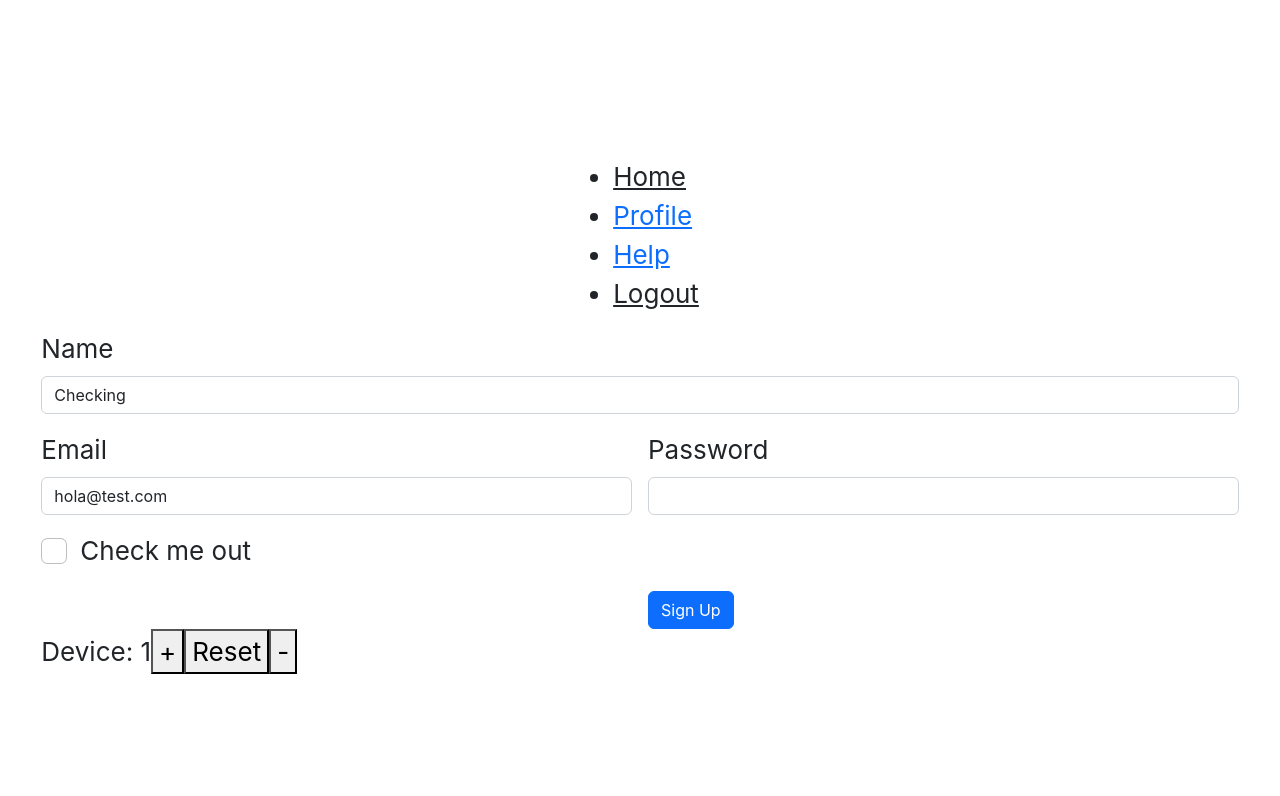
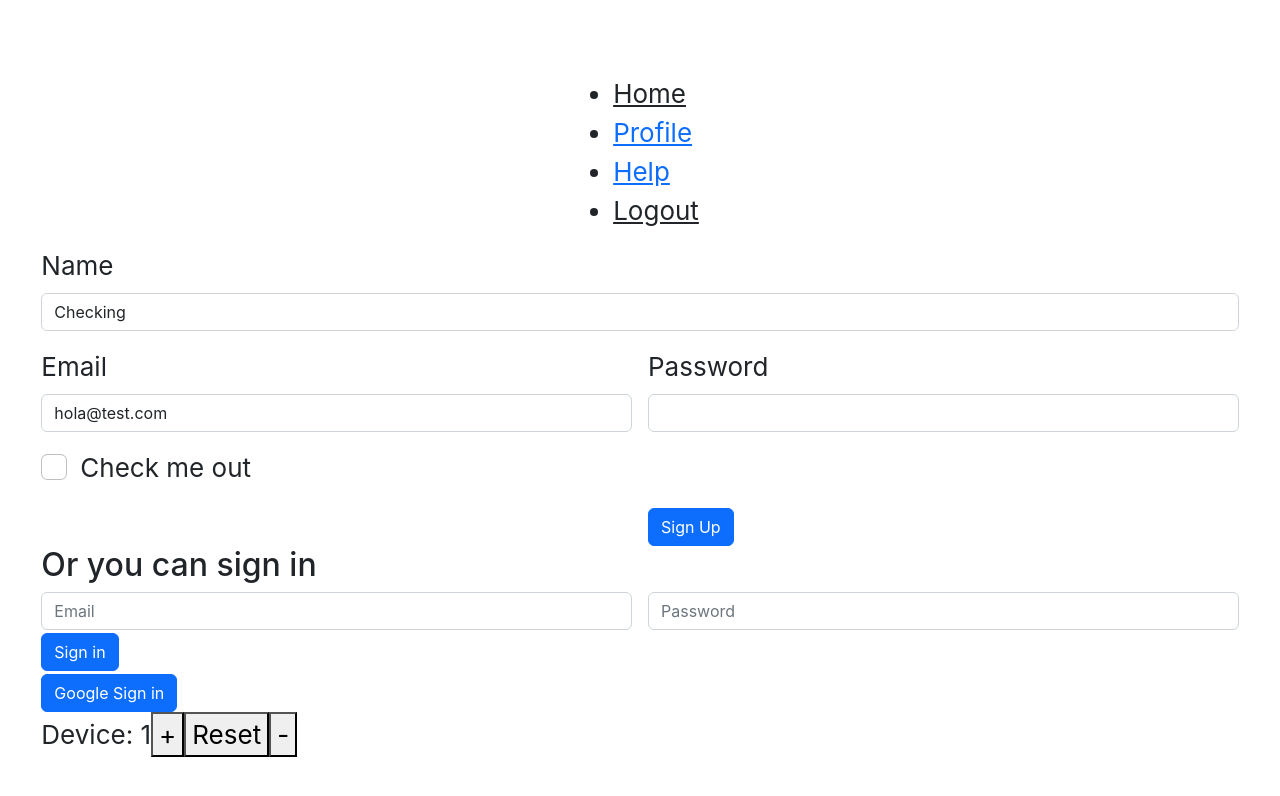
Before and after one commit to gars150387/redux-toolkit-firebase-authentication-method, a React (Create React App) app: page / in a window 1280 px wide. Shown: the top 796 px of the page. Built offline with nearby package versions, Linux system fonts and the light colour scheme.

Commit message:
register and login sections added

```diff
--- a/src/pages/Home.js
+++ b/src/pages/Home.js
@@ -1,4 +1,5 @@
 import React, { useState } from "react";
+import { LoginForm } from "../components/LoginForm";
 import { RegisterForm } from "../components/RegisterForm";
 
 export const Home = () => {
@@ -27,6 +28,10 @@ export const Home = () => {
       <section>
         <RegisterForm setIncrease={setIncrease} increase={increase} />
       </section>
+      <span> <h2>Or you can sign in</h2></span>
+      <section>
+        <LoginForm />
+      </section>
       <section>
         <p>
           Device: {increase}
```
